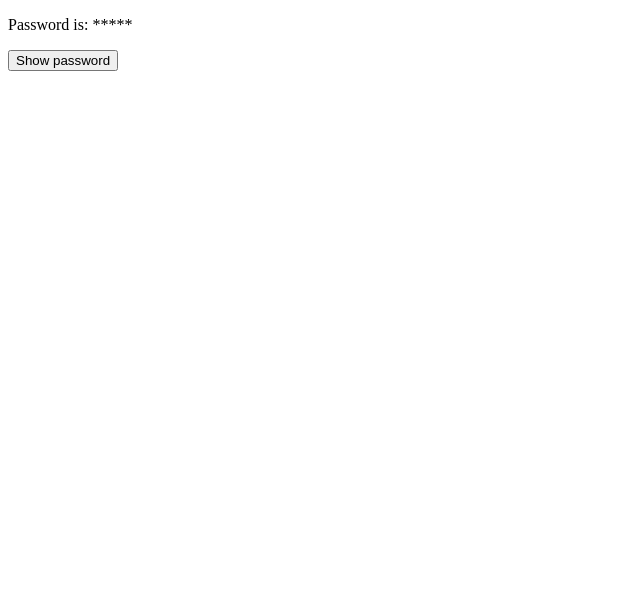
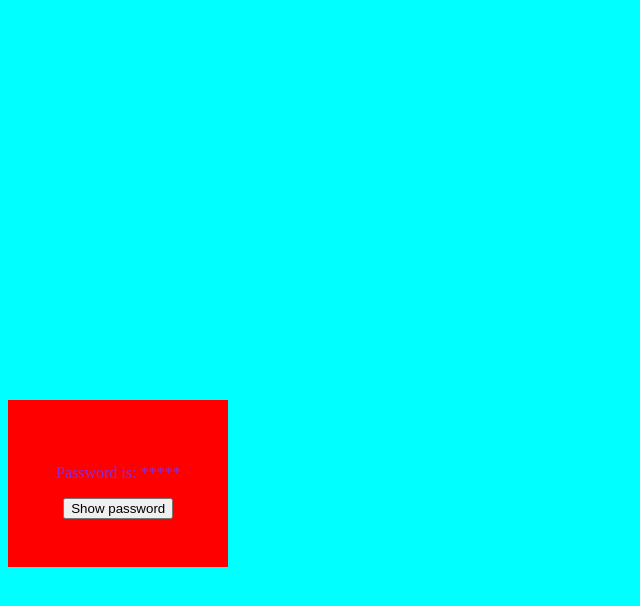
Before and after one commit to lucianowayand/vue-project, a Vue app: page / in a window 1280 px wide. Shown: the top 606 px of the page, without its empty margins (0-640 px from the left). Built offline with nearby package versions, Linux system fonts and the light colour scheme.

Commit message:
scoped vs global styling

```diff
--- a/src/App.vue
+++ b/src/App.vue
@@ -3,16 +3,27 @@
 </template>
 
 <script>
-import Form from './components/Form.vue'
 import Info from './components/Info.vue'
-
 export default {
   name: 'App',
   components:{
-    Form,
     Info
   }
 
 }
+</script>
 
-</script>
+<style>
+  body{
+    background-color: aqua;
+    color: blueviolet;
+
+    margin-top:25rem;
+  }
+  .box{
+    background-color: red;
+    max-width: fit-content;
+    text-align: center;
+    padding: 3rem;
+  }
+</style>
--- a/src/components/Info.vue
+++ b/src/components/Info.vue
@@ -1,6 +1,9 @@
 <template>
-    <p>Password is: {{password}}</p>
-    <button @click="showPassword">{{buttonText}}</button>
+    <div class="box">
+        <p>Password is: {{password}}</p>
+        <button @click="showPassword">{{buttonText}}</button>
+    </div>
+
 </template>
 
 <script>
@@ -26,3 +29,11 @@ export default {
     }
 }
 </script>
+
+<style>
+    .box{
+    background-color: white;
+    max-width: fit-content;
+    padding: 3rem;
+  }
+</style>
```
